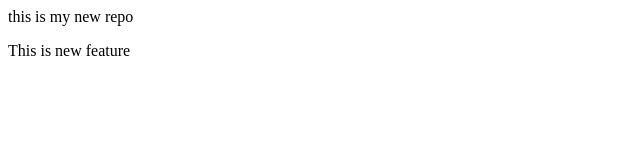
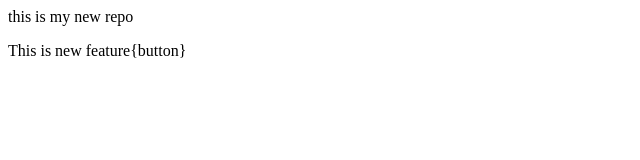
Before and after one commit to Zakariya-Iqbal/localrepo, a plain HTML site: page index.html in a window 1280 px wide. Shown: the full height of the page, 0-640 px from the left. Drawn offline with Linux system fonts and the light colour scheme.

Commit message:
Add button

```diff
--- a/index.html
+++ b/index.html
@@ -1,2 +1,2 @@
 <p>this is my new repo</p>
-<p>This is new feature</p>
+<p>This is new feature{button}</p
```
